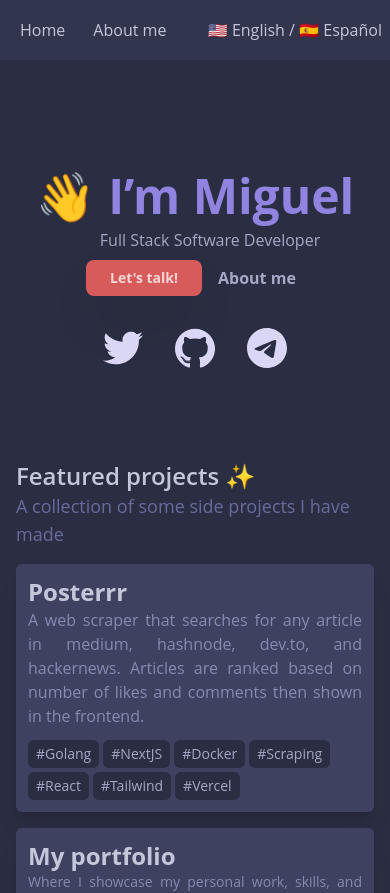
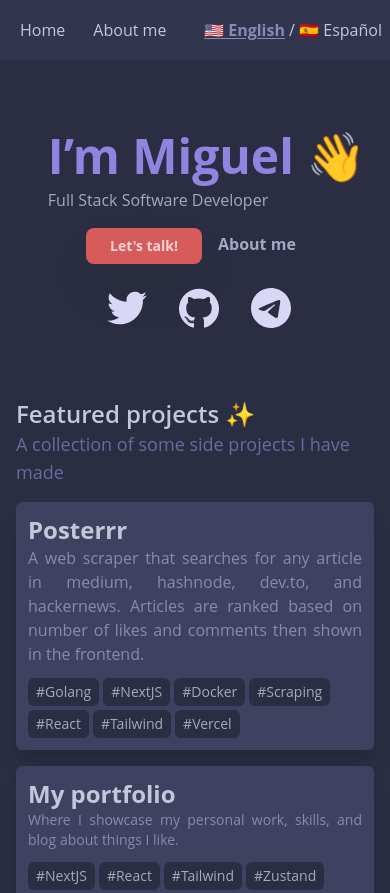
Before and after one commit to 0xMiguel/portfolio, a Next.js app: page / in a window 390 px wide. Shown: the top 893 px of the page. Built offline with nearby package versions, Linux system fonts and the light colour scheme.

Commit message:
feat(positioning): changed the main hero text positioning

```diff
--- a/src/components/nav.tsx
+++ b/src/components/nav.tsx
@@ -43,16 +43,24 @@ export default function Navbar() {
             onClick={() => {
               changeLanguage('english');
             }}
-            className='cursor-pointer hover:text-primary-light-50'
+            className={`cursor-pointer hover:text-primary-light-50 ${
+              store.isEnglish
+                ? 'font-bold text-primary-light underline underline-offset-2'
+                : ''
+            }`}
           >
-            🇺🇸 English{' '}
+            🇺🇸 English
           </span>
           <span> / </span>
           <span
             onClick={() => {
               changeLanguage('spanish');
             }}
-            className='cursor-pointer hover:text-primary-light-50'
+            className={`cursor-pointer hover:text-primary-light-50 ${
+              store.isSpanish
+                ? 'font-bold text-primary-light underline underline-offset-2'
+                : ''
+            }`}
           >
             🇪🇸 Español
           </span>
--- a/src/pages/index.tsx
+++ b/src/pages/index.tsx
@@ -19,21 +19,21 @@ export default function HomePage() {
       <Navbar />
       <main className='flex justify-center'>
         <div className='flex h-max w-full flex-col p-4 md:w-7/12'>
-          <section className='flex h-96 flex-col'>
+          <section className='mb-16 flex flex-col'>
             <div className='flex h-full flex-col '>
               <div className='flex flex-col items-center'>
-                <div className='mt-24 md:mt-20'>
-                  <h1 className='mb-2 text-5xl font-bold text-medium md:text-6xl'>
+                <div className='mt-14 md:mt-20'>
+                  <h1 className='mb-2 ml-6 text-5xl font-bold text-medium md:ml-16 md:text-6xl'>
                     <TranslatedText section='mainHeader' content='name' />
                   </h1>
-                  <span className='ml-16 text-primary-light-50 md:ml-20 md:text-xl'>
+                  <span className='ml-6 text-primary-light-50 md:ml-16 md:ml-20 md:text-xl'>
                     <TranslatedText section='mainHeader' content='role' />
                   </span>
                 </div>
-                <div className='flex flex-row md:ml-10'>
+                <div className='flex flex-row md:ml-6'>
                   <button
                     type='button'
-                    className='mt-2 mb-2 inline-flex items-center rounded-lg bg-red-primary px-6 py-2 text-center text-sm font-medium text-red-light shadow-2xl  hover:bg-opacity-80'
+                    className='mt-4 mb-2 inline-flex items-center rounded-lg bg-red-primary px-6 py-2 text-center text-sm font-medium text-red-light shadow-2xl  hover:bg-opacity-80'
                   >
                     <span className='font-bold'>
                       <TranslatedText
@@ -43,14 +43,14 @@ export default function HomePage() {
                     </span>
                   </button>
                   <Link href='/about'>
-                    <button className='ml-4 inline-flex items-center text-center text-primary-light-50 hover:text-primary-light-25'>
+                    <button className='mt-1 ml-4 inline-flex items-center text-center text-primary-light-50 hover:text-primary-light-25'>
                       <span className='mr-2 font-bold'>
                         <TranslatedText section='mainHeader' content='about' />
                       </span>
                     </button>
                   </Link>
                 </div>
-                <div className='mt-6 flex flex-row items-center'>
+                <div className='ml-2 mt-4 flex flex-row items-center'>
                   <div className='mr-8'>
                     <Image
                       className='cursor-pointer'
--- a/src/utils/translations.ts
+++ b/src/utils/translations.ts
@@ -18,13 +18,13 @@ export const translations: TranslationInterface = {
   },
   mainHeader: {
     english: {
-      name: '👋 I’m Miguel',
+      name: 'I’m Miguel 👋',
       role: 'Full Stack Software Developer',
       mainButton: "Let's talk!",
       about: 'About me',
     },
     spanish: {
-      name: '👋 Soy Miguel',
+      name: 'Soy Miguel 👋',
       role: 'Desarrollador de Software Full Stack',
       mainButton: 'Hablemos!',
       about: 'Sobre mi',
```
